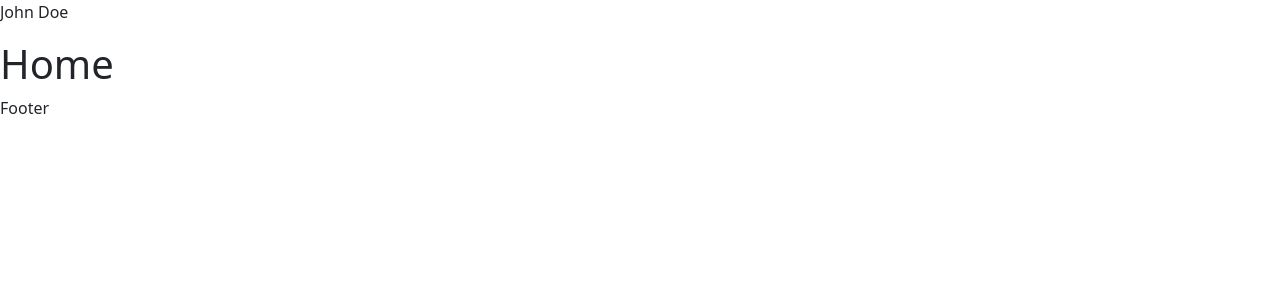
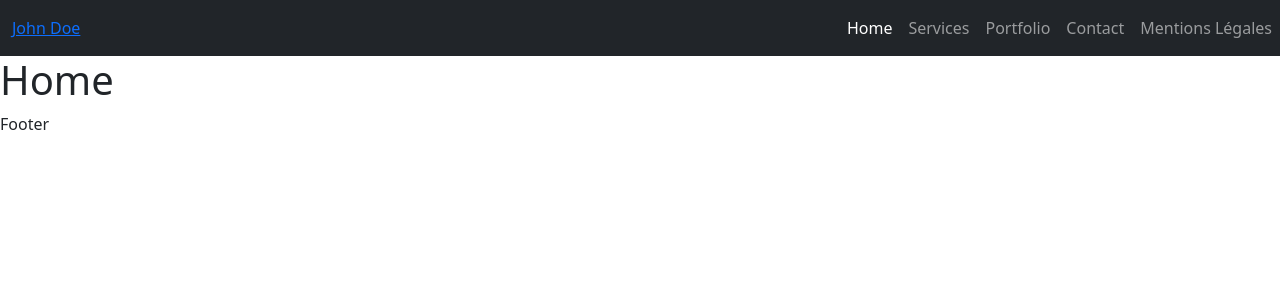
Before and after one commit to alexiszirnhelt-ai/portfolio-20, a React (Vite) app: page / in a window 1280 px wide. Shown: the top 300 px of the page. Built offline with nearby package versions, Linux system fonts and the light colour scheme.

Commit message:
add content header

```diff
--- a/src/components/Header.jsx
+++ b/src/components/Header.jsx
@@ -2,9 +2,32 @@ import { NavLink } from "react-router-dom";
 
 function Header () {
     return (
-        <header>
-            <p>John Doe</p>
-        </header>
+        <>
+            <header>
+                <nav className="navbar navbar-expand-sm bg-dark navbar-dark">
+                    <div className="container-fluid">
+                        <NavLink className="navabr-brand">John Doe</NavLink>
+                    </div>
+                    <ul className="navbar-nav">
+                        <li className="nav-item">
+                            <NavLink className="nav-link" to="/">Home</NavLink>
+                        </li>
+                        <li className="nav-item">
+                            <NavLink className="nav-link" to="/Services">Services</NavLink>
+                        </li>
+                        <li className="nav-item">
+                            <NavLink className="nav-link" to="/Portfolio">Portfolio</NavLink>
+                        </li>
+                        <li className="nav-item">
+                            <NavLink className="nav-link" to="/Contact">Contact</NavLink>
+                        </li>
+                        <li className="nav-item">
+                            <NavLink className="nav-link text-nowrap" to="/mentions-legales">Mentions Légales</NavLink>
+                        </li>
+                    </ul>
+                </nav>
+            </header>
+        </>
     )
 }
 
```
